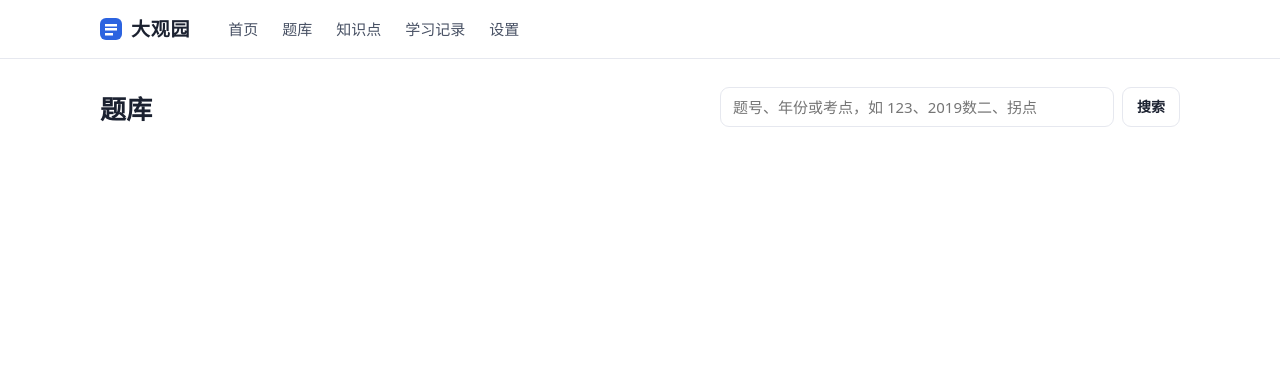
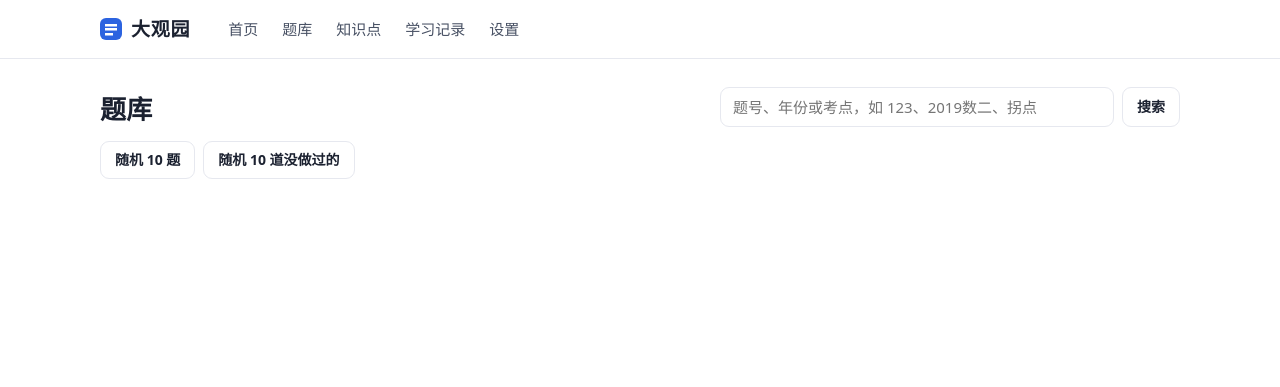
Before and after one commit to Huantian008/daguanyuan, a FastAPI app: template dgy/templates/bank.html in a window 1280 px wide. Shown: the top 387 px of the page. Run offline with FastAPI, Linux system fonts and the light colour scheme; the template is opened without the code that fills it, so the values that code supplies are empty; parts of the project's set-up code (start-up, migrations or seed data) failed here and were passed over.

Commit message:
feat: start random practice from the bank page

```diff
--- a/dgy/static/css/app.css
+++ b/dgy/static/css/app.css
@@ -359,3 +359,5 @@ a.chip:hover { text-decoration: none; border-color: var(--blue); color: var(--bl
 @media print {
   .topbar, .gradebar, .side-info { display: none; }
 }
+
+.bank-actions { margin: -6px 0 18px; }
--- a/dgy/templates/bank.html
+++ b/dgy/templates/bank.html
@@ -1,5 +1,5 @@
 {% extends "base.html" %}
-{% from "_macros.html" import dist_bar %}
+{% from "_macros.html" import dist_bar, start %}
 {% block title %}题库{% endblock %}
 {% block content %}
 <header class="page-head">
@@ -10,6 +10,10 @@
     <button class="btn">搜索</button>
   </form>
 </header>
+<div class="head-actions bank-actions">
+  {{ start('随机 10 题', 'random', cls='btn') }}
+  {{ start('随机 10 道没做过的', 'random', cls='btn', only='new') }}
+</div>
 <ul class="chapters">
   {% for p, dist in rows %}
   <li class="card chapter-card">
```
Also changed, not shown: tests/test_app.py (+7 -0 lines).
